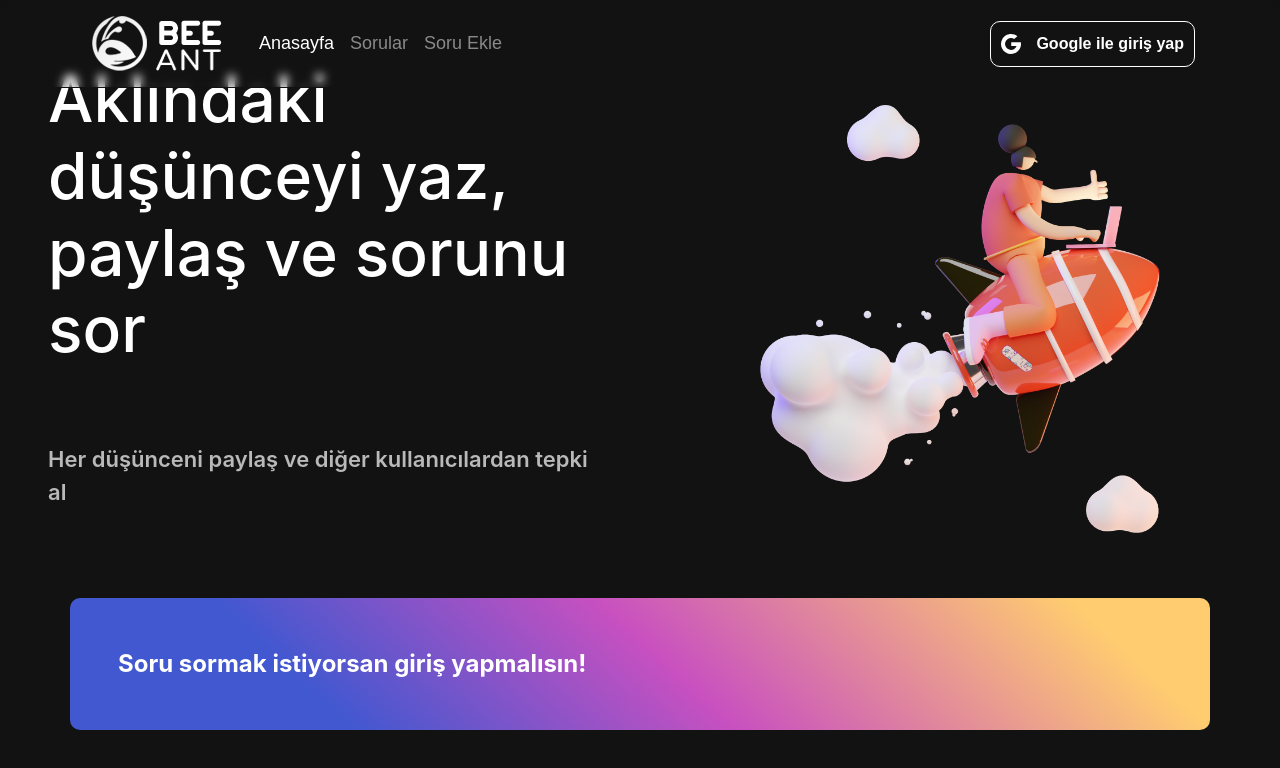
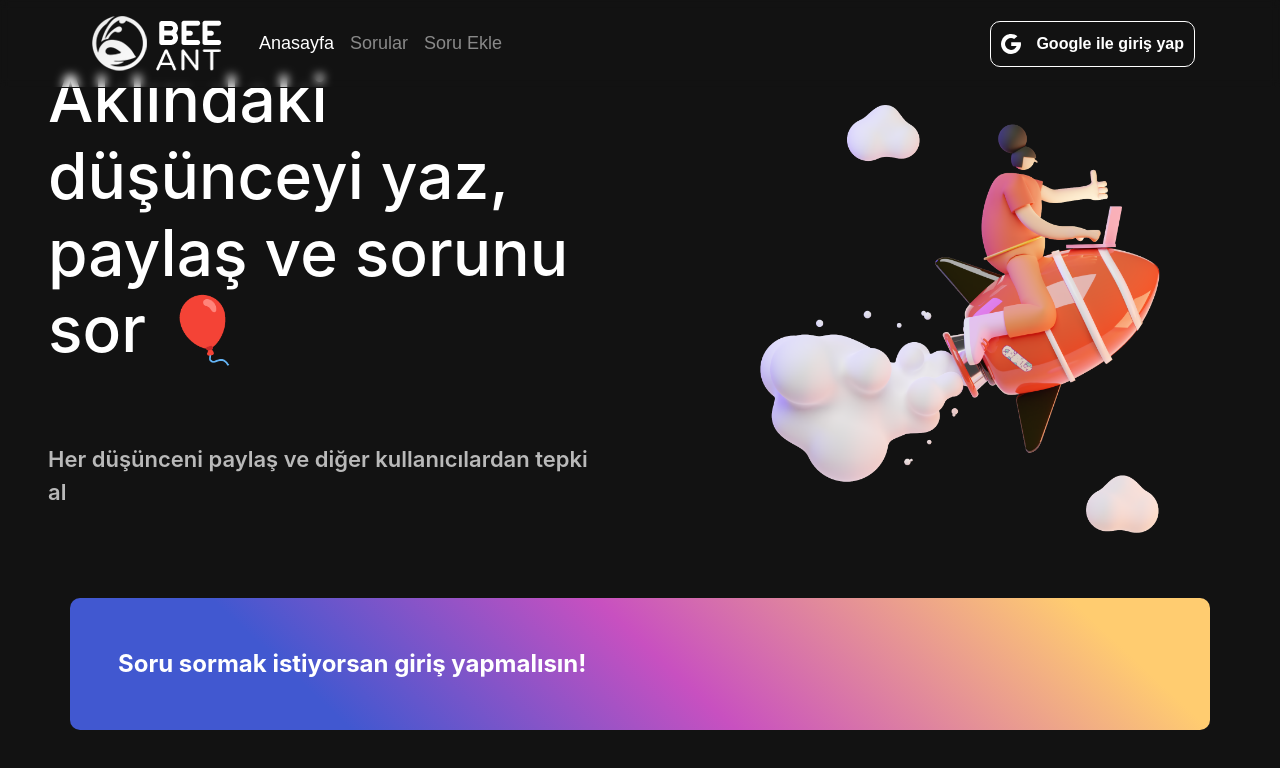
Before and after one commit to altaysimsek/beeant, a Vue app: page / in a window 1280 px wide. Shown: the top 768 px of the page. Built offline with nearby package versions, Linux system fonts and the light colour scheme; no server answers; the database is empty; what @ckeditor/ckeditor5-vue, vue-toast-notification, vuetrend would draw is missing.

Commit message:
Add emoji

```diff
--- a/src/views/Home.vue
+++ b/src/views/Home.vue
@@ -2,7 +2,7 @@
     <div class="home container-fluid">
         <div class="row" style="margin-top:-100px;">
             <div class="col-md-6 p-5 d-flex flex-column justify-content-center">
-                <h1>Aklındaki düşünceyi yaz, paylaş ve sorunu sor</h1>
+                <h1>Aklındaki düşünceyi yaz, paylaş ve sorunu sor 🎈</h1>
                 <p>Her düşünceni paylaş ve diğer kullanıcılardan tepki al</p>
             </div>
             <div class="col-md-6">
```
